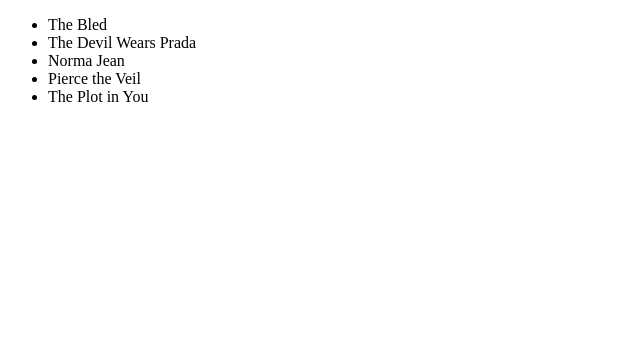
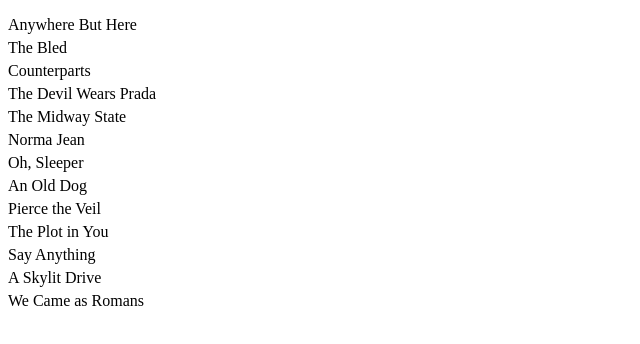
Before and after one commit to acciojob/sorting-articles-azam223, a website: page main.html in a window 1280 px wide. Shown: the whole page, without its empty margins (0-640 px from the left). Drawn offline with Linux system fonts and the light colour scheme.

Commit message:
created a submission

```diff
--- a/main.html
+++ b/main.html
@@ -1,33 +1,17 @@
-<!-- <!DOCTYPE html>
-
-<html>
+<!DOCTYPE html>
+<html lang="en">
 
 <head>
-	<link rel="stylesheet" href="styles.css">
+    <meta charset="UTF-8">
+    <meta name="viewport" content="width=device-width, initial-scale=1.0">
+    <link rel="stylesheet" href="styles.css">
+    <title>Sorted Articles</title>
 </head>
 
 <body>
-	<!-- the entire body must be written by student -->
-<!--     <script type="text/javascript" src="./script.js">
-</script>
+    <ul id="band" class="band-list"></ul>
 
+    <script src="script.js"></script>
 </body>
 
 </html>
- -->
- <!DOCTYPE html>
-<html>
-
-<head>
-    <link rel="stylesheet" href="styles.css">
-</head>
-
-<body>
-    <ul id="band">
-        <!-- The sorted articles will be added here using JavaScript -->
-    </ul>
-
-    <script type="text/javascript" src="./script.js"></script>
-</body>
-
-</html>
--- a/script.js
+++ b/script.js
@@ -1,16 +1,15 @@
-const bands = ['The Plot in You', 'The Devil Wears Prada', 'Pierce the Veil', 'Norma Jean', 'The Bled'];
+//your JS code here. If required.
+const bands = ['The Plot in You', 'The Devil Wears Prada', 'Pierce the Veil', 'Norma Jean', 'The Bled', 'Say Anything', 'The Midway State', 'We Came as Romans', 'Counterparts', 'Oh, Sleeper', 'A Skylit Drive', 'Anywhere But Here', 'An Old Dog'];
 
-function stripArticle(title) {
-    // Remove "a", "an", and "the" from the beginning of the title
-    return title.replace(/^(a |an |the )/i, '').trim();
+function strip(bandName) {
+    return bandName.replace(/^(a |the |an )/i, '').trim();
 }
 
-const sortedBands = bands.slice().sort((a, b) => stripArticle(a) > stripArticle(b) ? 1 : -1);
+const sortedBands = bands.sort((a, b) => strip(a) > strip(b) ? 1 : -1);
 
 const bandList = document.getElementById('band');
-
 sortedBands.forEach(band => {
-    const listItem = document.createElement('li');
-    listItem.textContent = band;
-    bandList.appendChild(listItem);
+    const li = document.createElement('li');
+    li.textContent = band;
+    bandList.appendChild(li);
 });
--- /dev/null
+++ b/styles.css
@@ -0,0 +1,10 @@
+/*  your css code here. If applicable */
+.band-list {
+    list-style: none;
+    padding: 0;
+}
+
+.band-list li {
+    font-size: 16px;
+    margin: 5px 0;
+}
```
